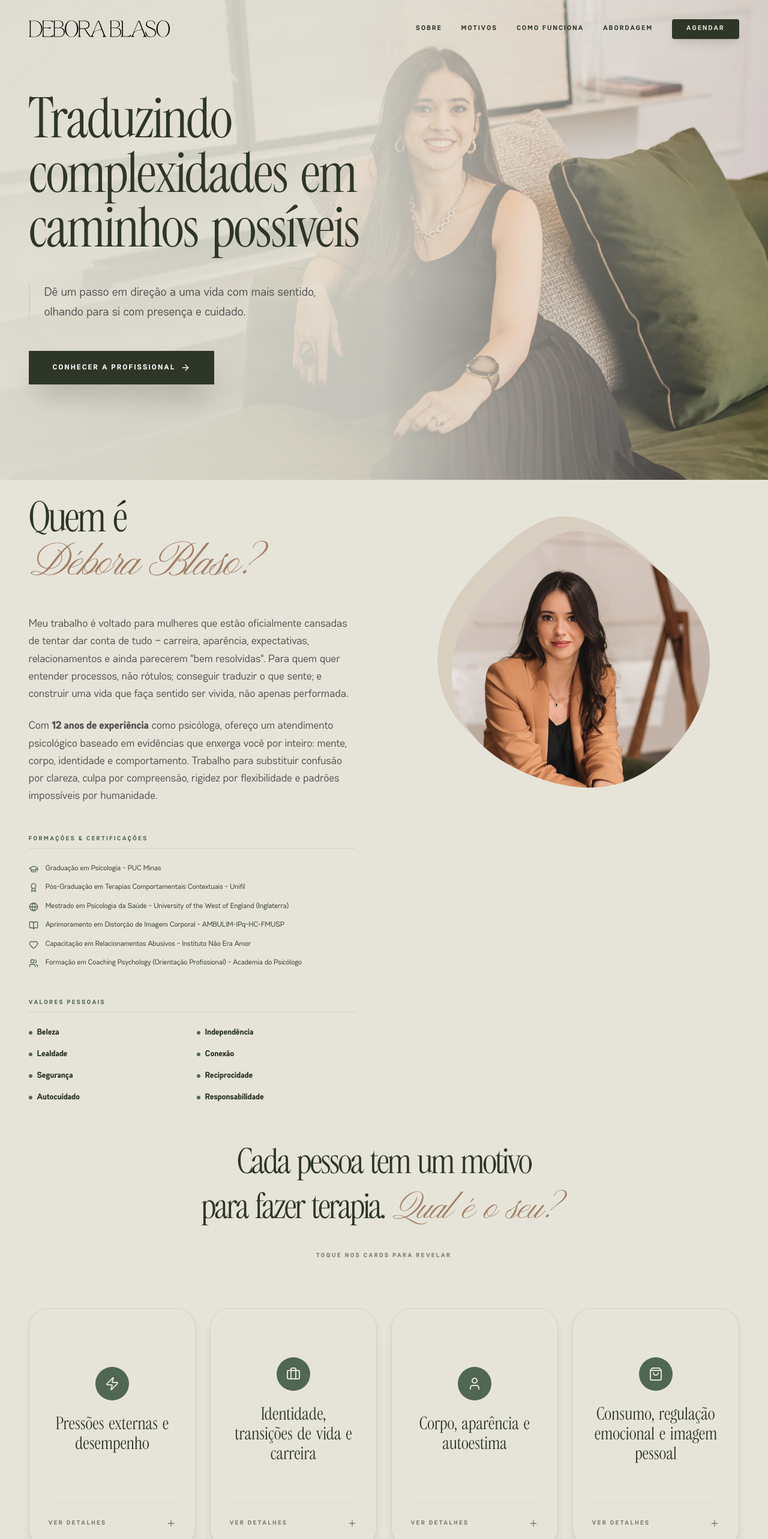
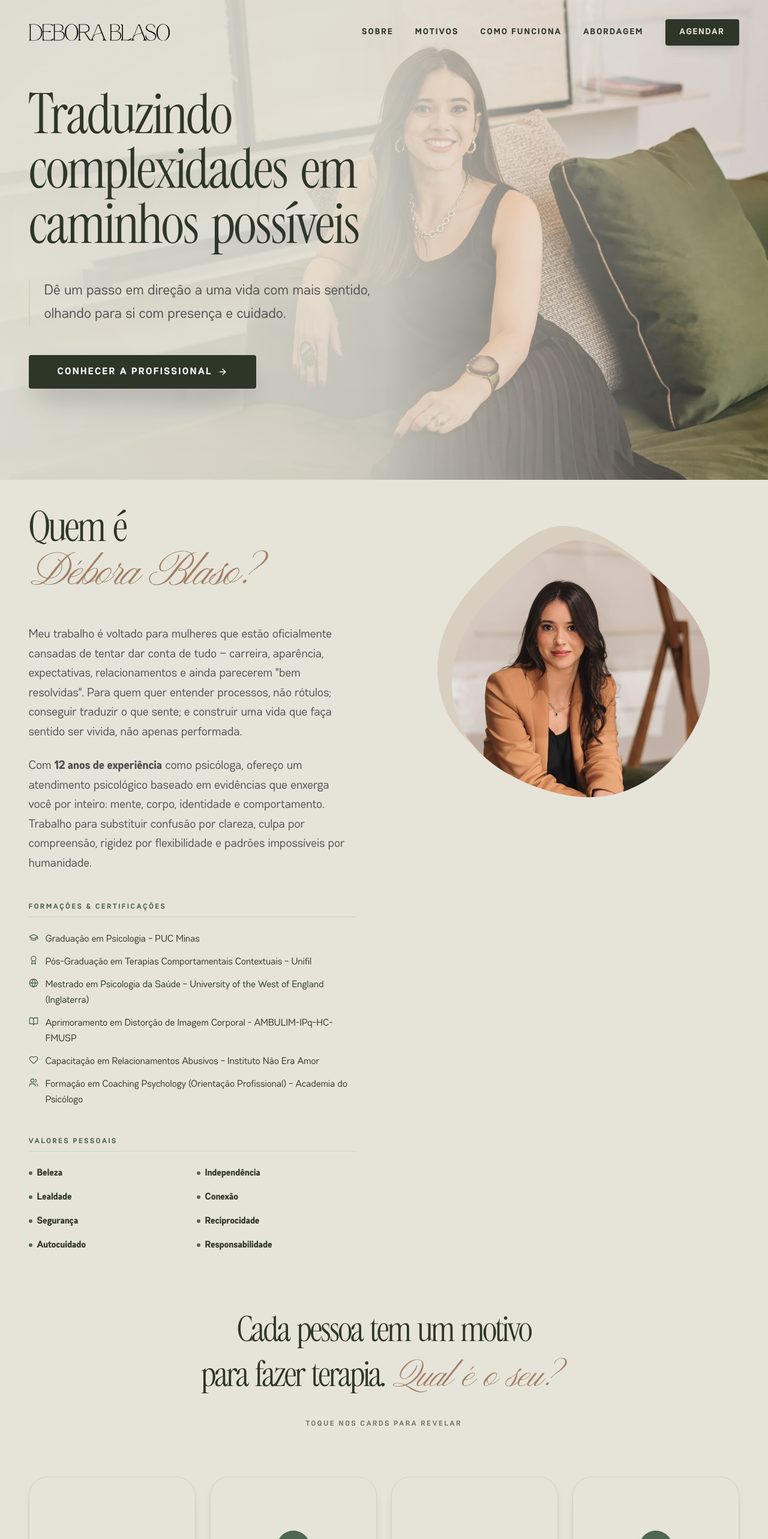
Before and after one commit to gmmdevbr/debora-blaso, a React (Vite) app: page / in a window 1280 px wide. Shown: the top 2566 px of the page at 60% size. Built offline with nearby package versions, Linux system fonts and the light colour scheme.

Commit message:
feat: mobile fonts bigger

```diff
--- a/src/components/About.tsx
+++ b/src/components/About.tsx
@@ -47,7 +47,7 @@ export function About() {
   return (
     <section
       id="sobre"
-      className="py-8 px-6 md:px-12 bg-summer-sand scroll-mt-20"
+      className="py-12 px-6 md:px-12 bg-summer-sand scroll-mt-20"
     >
       <div className="max-w-7xl mx-auto grid grid-cols-1 lg:grid-cols-2 gap-24 items-start">
         <div className="order-2 lg:order-1 reveal">
@@ -57,7 +57,7 @@ export function About() {
               Débora Blaso?
             </span>
           </h2>
-          <div className="space-y-5 sm:space-y-6 text-base sm:text-lg text-muted leading-relaxed text-left font-sans">
+          <div className="space-y-5 sm:space-y-6 text-lg sm:text-xl text-muted leading-relaxed text-left font-sans">
             <p>
               Meu trabalho é voltado para mulheres que estão oficialmente
               cansadas de tentar dar conta de tudo — carreira, aparência,
@@ -78,7 +78,7 @@ export function About() {
 
           <div className="mt-12 space-y-12">
             <div>
-              <span className="text-[10px] uppercase tracking-[0.25em] font-bold text-lambs-ear block mb-6 border-b border-monstera/10 pb-2">
+              <span className="text-xs uppercase tracking-[0.22em] font-bold text-lambs-ear block mb-6 border-b border-monstera/10 pb-2">
                 Formações & Certificações
               </span>
               <ul className="space-y-3">
@@ -87,7 +87,7 @@ export function About() {
                   return (
                     <li
                       key={index}
-                      className="flex items-start gap-3 text-monstera text-[13px] sm:text-xs leading-relaxed"
+                      className="flex items-start gap-3 text-monstera text-sm sm:text-base leading-relaxed"
                     >
                       <Icon className="w-4 h-4 text-lambs-ear shrink-0 mt-0.5" />
                       <span>{item.text}</span>
@@ -97,14 +97,14 @@ export function About() {
               </ul>
             </div>
             <div>
-              <span className="text-[10px] uppercase tracking-[0.25em] font-bold text-lambs-ear block mb-6 border-b border-monstera/10 pb-2">
+              <span className="text-xs uppercase tracking-[0.22em] font-bold text-lambs-ear block mb-6 border-b border-monstera/10 pb-2">
                 Valores Pessoais
               </span>
               <div className="grid grid-cols-2 gap-4">
                 {values.map((value, index) => (
                   <div key={index} className="flex items-center gap-2">
                     <div className="w-1.5 h-1.5 rounded-full bg-lambs-ear" />
-                    <span className="text-sm font-bold text-monstera">
+                    <span className="text-base font-bold text-monstera">
                       {value}
                     </span>
                   </div>
--- a/src/components/Agendar.tsx
+++ b/src/components/Agendar.tsx
@@ -11,7 +11,7 @@ export function Agendar() {
           href="https://wa.me/5531972348221?text=Oi%20D%C3%A9bora%2C%20vim%20pelo%20seu%20site%20e%20gostaria%20de%20saber%20mais%20sobre%20o%20seu%20trabalho"
           target="_blank"
           rel="noopener noreferrer"
-          className="inline-flex items-center justify-center h-14 sm:h-16 px-8 sm:px-12 bg-ginkgo text-monstera text-xs sm:text-sm font-bold uppercase tracking-[0.2em] shadow-2xl hover:bg-ginkgo/90 transition-all duration-300 rounded-sm"
+          className="inline-flex items-center justify-center h-14 sm:h-16 px-10 sm:px-14 bg-ginkgo text-monstera text-sm sm:text-base font-bold uppercase tracking-[0.16em] shadow-2xl hover:bg-ginkgo/90 transition-all duration-300 rounded-sm"
         >
           <MessageCircle className="w-5 h-5 mr-3" /> Agendar Sessão
         </a>
--- a/src/components/Contact.tsx
+++ b/src/components/Contact.tsx
@@ -9,7 +9,7 @@ export function Contact() {
           <br />
           Fale comigo no WhatsApp!
         </h2>
-        <p className="text-base sm:text-lg text-muted mb-8 sm:mb-10 leading-relaxed">
+        <p className="text-lg sm:text-xl text-muted mb-8 sm:mb-10 leading-relaxed">
           Dúvidas sobre como a terapia funciona ou se este é o momento certo?
           Estou aqui para esclarecer.
         </p>
--- a/src/components/Footer.tsx
+++ b/src/components/Footer.tsx
@@ -8,11 +8,11 @@ export function Footer() {
             alt="Débora Blaso"
             className="h-7 sm:h-8 w-auto mb-2 sm:mb-3 mx-auto md:mx-0 brightness-0 invert"
           />
-          <span className="text-[10px] uppercase tracking-[0.2em] opacity-60 block mt-2">
+          <span className="text-xs lg:text-[10px] uppercase tracking-[0.18em] lg:tracking-[0.2em] opacity-60 block mt-2">
             CRP 12/XXXXX • Psicologia & Imagem
           </span>
         </div>
-        <div className="flex flex-wrap justify-center gap-6 sm:gap-8 text-[11px] font-bold uppercase tracking-[0.2em] opacity-70">
+        <div className="flex flex-wrap justify-center gap-6 sm:gap-8 text-sm lg:text-[11px] font-bold uppercase tracking-[0.16em] lg:tracking-[0.2em] opacity-70">
           <a href="#sobre" className="hover:text-ginkgo transition-colors">
             Sobre
           </a>
@@ -37,7 +37,7 @@ export function Footer() {
             Agendar
           </a>
         </div>
-        <div className="text-[10px] uppercase tracking-[0.2em] opacity-40 flex flex-col gap-2">
+        <div className="text-xs lg:text-[10px] uppercase tracking-[0.18em] lg:tracking-[0.2em] opacity-40 flex flex-col gap-2 text-center md:text-left">
           <span>© 2025 Todos os direitos reservados.</span>
           <span className="opacity-60">
             Feito por:{' '}
--- a/src/components/Header.tsx
+++ b/src/components/Header.tsx
@@ -36,7 +36,7 @@ export function Header() {
           </a>
 
           {/* Desktop Nav */}
-          <nav className="hidden lg:flex items-center gap-8 text-[11px] font-bold uppercase tracking-[0.2em] text-monstera">
+          <nav className="hidden lg:flex items-center gap-9 text-sm font-bold uppercase tracking-[0.16em] text-monstera">
             <a
               href="#sobre"
               className="hover:text-lambs-ear transition-colors relative py-1 hover:after:w-full after:absolute after:bottom-0 after:left-0 after:w-0 after:h-px after:bg-lambs-ear after:transition-all"
@@ -65,7 +65,7 @@ export function Header() {
               href="https://wa.me/5531972348221?text=Oi%20D%C3%A9bora%2C%20vim%20pelo%20seu%20site%20e%20gostaria%20de%20saber%20mais%20sobre%20o%20seu%20trabalho"
               target="_blank"
               rel="noopener noreferrer"
-              className="bg-monstera text-summer-sand px-6 py-2 rounded-sm hover:bg-lambs-ear hover:text-white transition-all shadow-lg"
+              className="bg-monstera text-summer-sand px-6 py-3 rounded-sm hover:bg-lambs-ear hover:text-white transition-all shadow-lg text-sm tracking-[0.14em]"
             >
               Agendar
             </a>
@@ -128,7 +128,7 @@ export function Header() {
             target="_blank"
             rel="noopener noreferrer"
             onClick={closeMenu}
-            className="text-sm font-sans uppercase tracking-widest bg-monstera text-ginkgo px-10 py-4 mt-4 shadow-xl"
+            className="text-base font-sans uppercase tracking-[0.18em] bg-monstera text-ginkgo px-12 py-5 mt-4 shadow-xl rounded-sm"
           >
             Agendar WhatsApp
           </a>
--- a/src/components/Hero.tsx
+++ b/src/components/Hero.tsx
@@ -16,11 +16,11 @@ export function Hero() {
         <div className="lg:grid lg:grid-cols-12 lg:gap-16">
           {/* Content - Centered with background image on all devices */}
           <div className="lg:col-span-7 reveal">
-            <h1 className="font-display text-[2.5rem] sm:text-5xl md:text-6xl lg:text-7xl xl:text-8xl leading-[1.05] sm:leading-[0.95] tracking-tight mb-8 sm:mb-10 text-monstera">
+            <h1 className="font-display text-[2.75rem] sm:text-5xl md:text-6xl lg:text-7xl xl:text-8xl leading-[1.05] sm:leading-[0.95] tracking-tight mb-8 sm:mb-10 text-monstera">
               Traduzindo complexidades em caminhos possíveis
             </h1>
 
-            <p className="text-base sm:text-lg lg:text-xl max-w-lg text-muted mb-10 sm:mb-12 leading-relaxed pl-5 sm:pl-6 border-l-2 border-ginkgo">
+            <p className="text-lg sm:text-xl lg:text-2xl max-w-xl text-muted mb-10 sm:mb-12 leading-relaxed pl-5 sm:pl-6 border-l-2 border-ginkgo">
               Dê um passo em direção a uma vida com mais sentido, olhando para
               si com presença e cuidado.
             </p>
@@ -28,7 +28,7 @@ export function Hero() {
             <div className="flex flex-col sm:flex-row gap-4">
               <a
                 href="#sobre"
-                className="inline-flex items-center justify-center h-14 sm:h-14 px-8 sm:px-10 bg-monstera text-white text-[11px] sm:text-xs font-bold uppercase tracking-[0.2em] shadow-2xl hover:bg-lambs-ear hover:shadow-lambs-ear/50 transition-all duration-300 group"
+                className="inline-flex items-center justify-center h-14 sm:h-14 px-10 sm:px-12 bg-monstera text-white text-sm sm:text-base font-bold uppercase tracking-[0.16em] shadow-2xl hover:bg-lambs-ear hover:shadow-lambs-ear/50 transition-all duration-300 group rounded-sm"
               >
                 Conhecer a Profissional{' '}
                 <ArrowRight className="w-4 h-4 ml-2 group-hover:translate-x-1 transition-transform" />
--- a/src/components/Instagram.tsx
+++ b/src/components/Instagram.tsx
@@ -5,14 +5,14 @@ const POST_URL = 'https://www.instagram.com/p/DRxuT_wDv-H/';
 
 export function InstagramConnect() {
   return (
-    <section className="py-8 px-6 md:px-12 bg-summer-sand overflow-hidden">
+    <section className="py-12 px-6 md:px-12 bg-summer-sand overflow-hidden">
       <div className="max-w-7xl mx-auto">
         <div className="flex flex-col md:flex-row justify-between items-center md:items-end mb-12 reveal text-center md:text-left">
           <div>
             <h2 className="font-display text-4xl lg:text-5xl text-monstera mb-3">
               Conecte-se comigo
             </h2>
-            <p className="text-muted max-w-md mb-2 md:mb-3">
+            <p className="text-lg text-muted max-w-md mb-2 md:mb-3">
               Insights diários sobre comportamento, estilo e vida real.
             </p>
             <a
--- a/src/components/Motivos.tsx
+++ b/src/components/Motivos.tsx
@@ -85,7 +85,7 @@ function FlipCard({ card }: { card: CardData }) {
   return (
     <div
       className={cn(
-        'flip-card h-full min-h-[320px] sm:min-h-[400px]',
+        'flip-card h-full min-h-90 sm:min-h-105',
         isFlipped && 'flipped'
       )}
       onClick={handleFlip}
@@ -100,7 +100,7 @@ function FlipCard({ card }: { card: CardData }) {
             <div className="w-12 h-12 sm:w-14 sm:h-14 bg-lambs-ear rounded-full flex items-center justify-center shrink-0 mb-6">
               <Icon className="w-5 h-5 sm:w-6 sm:h-6 text-summer-sand" />
             </div>
-            <h3 className="font-display text-2xl sm:text-3xl leading-[1.1] text-monstera">
+            <h3 className="font-display text-[1.9rem] sm:text-3xl leading-[1.1] text-monstera">
               {card.title.split('&').map((part, i, arr) =>
                 i < arr.length - 1 ? (
                   <span key={part}>
@@ -113,7 +113,7 @@ function FlipCard({ card }: { card: CardData }) {
             </h3>
           </div>
           <div className="pt-6 mt-4 border-t border-monstera/10 w-full flex justify-between items-center opacity-60 gap-2">
-            <span className="text-[10px] uppercase tracking-[0.25em] font-bold">
+            <span className="text-xs sm:text-sm uppercase tracking-[0.22em] font-bold">
               Ver Detalhes
             </span>
             <Plus className="w-4 h-4" />
@@ -129,7 +129,7 @@ function FlipCard({ card }: { card: CardData }) {
                   <span className="text-ginkgo mt-0.5 shrink-0 text-base">
                     •
                   </span>
-                  <span className="text-xs sm:text-[13px] leading-relaxed font-sans text-left">
+                  <span className="text-sm sm:text-base leading-relaxed font-sans text-left">
                     {point.trim()}
                     {point.endsWith('.') ? '' : '.'}
                   </span>
@@ -146,18 +146,18 @@ export function Motivos() {
   return (
     <section
       id="motivos"
-      className="py-8 px-6 md:px-12 bg-summer-sand scroll-mt-20"
+      className="py-12 px-6 md:px-12 bg-summer-sand scroll-mt-20"
     >
       <div className="max-w-7xl mx-auto">
         <div className="text-center mb-16 sm:mb-20 reveal">
-          <h2 className="font-display text-3xl sm:text-4xl lg:text-6xl tracking-tighter mb-6 leading-tight text-monstera">
+          <h2 className="font-display text-4xl sm:text-5xl lg:text-6xl tracking-tighter mb-6 leading-tight text-monstera">
             Cada pessoa tem um motivo <br className="hidden sm:block" />
             para fazer terapia.{' '}
             <span className="text-walnut italic font-script">
               Qual é o seu?
             </span>
           </h2>
-          <p className="text-[10px] uppercase tracking-[0.25em] font-bold opacity-60 text-monstera">
+          <p className="text-xs uppercase tracking-[0.22em] font-bold opacity-60 text-monstera">
             Toque nos cards para revelar
           </p>
         </div>
--- a/src/index.css
+++ b/src/index.css
@@ -124,8 +124,8 @@
   --color-muted: #505050;         /* Muted Text */
 
   /* Spacing Rhythm - Aligned with §1.3 */
-  --space-section-y: 3rem;        /* Section vertical spacing - reduced for compact layout */
-  --space-section-x: 1.5rem;      /* Mobile horizontal padding */
+  --space-section-y: 4.5rem;      /* Section vertical spacing - mobile breathing room */
+  --space-section-x: 1.75rem;     /* Mobile horizontal padding */
 
   /* Animation */
   --animate-spin-slow: spin 12s linear infinite;
@@ -158,7 +158,8 @@ body {
   color: var(--color-monstera);
   overflow-x: hidden;
   font-family: var(--font-sans);
-  line-height: 1.5;
+  font-size: 17px;
+  line-height: 1.65;
 }
 
 /* Selection Color */
```
Also changed, not shown: src/components/Abordagem.tsx (+5 -5 lines), src/components/Reviews.tsx (+4 -4 lines), src/components/Services.tsx (+5 -5 lines).
